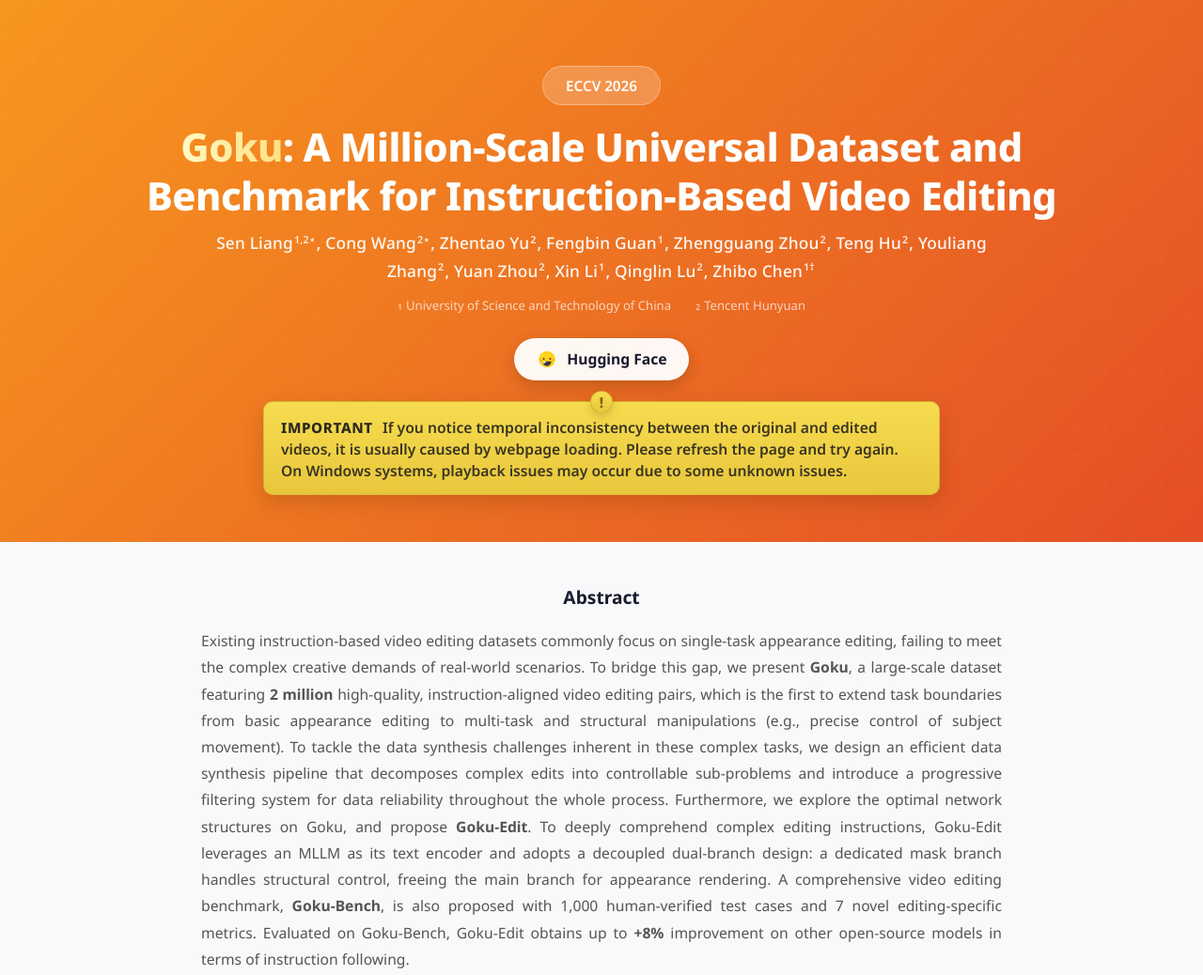
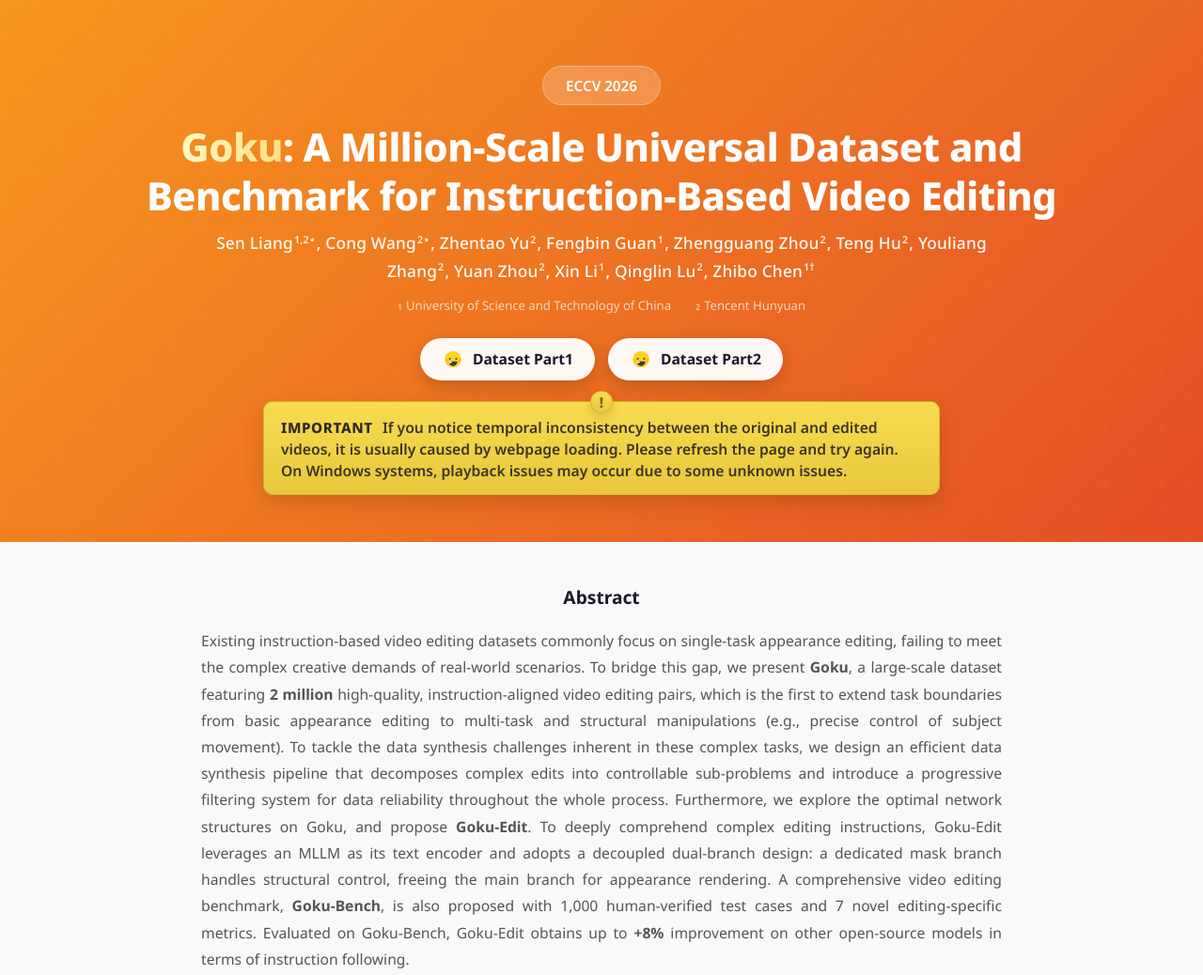
Before and after one commit to flying-sky999/Goku.github.io, a plain HTML site: page index.html in a window 1280 px wide. Shown: the top 1038 px of the page at 94% size. Drawn offline with Linux system fonts and the light colour scheme; a web font is replaced by a local one.

Commit message:
Update index.html

```diff
--- a/index.html
+++ b/index.html
@@ -1091,7 +1091,19 @@
                     <circle cx="22" cy="46" r="5" fill="#FF9D0B" opacity="0.6"/>
                     <circle cx="73" cy="46" r="5" fill="#FF9D0B" opacity="0.6"/>
                 </svg>
-                <span>Hugging Face</span>
+                <span>Dataset Part1</span>
+            </a>
+            <a class="hf-link" href="https://huggingface.co/datasets/Goku-2M/GOKU-2M/tree/main" target="_blank" rel="noopener">
+                <svg class="hf-logo" viewBox="0 0 95 88" xmlns="http://www.w3.org/2000/svg" aria-hidden="true">
+                    <circle cx="47.5" cy="42" r="34" fill="#FFD21E"/>
+                    <path d="M81.5 42c0 18.8-15.2 34-34 34S13.5 60.8 13.5 42 28.7 8 47.5 8s34 15.2 34 34z" fill="#FFD21E"/>
+                    <path d="M34 36a4 4 0 100 8 4 4 0 000-8zm27 0a4 4 0 100 8 4 4 0 000-8z" fill="#3A3B45"/>
+                    <path d="M30 53c0 9.7 7.8 17.5 17.5 17.5S65 62.7 65 53c0-2-3-2-7.5-2H37.5C33 51 30 51 30 53z" fill="#3A3B45"/>
+                    <path d="M37.5 51c-4.5 0-7.5 0-7.5 2 0 2.3.5 4.5 1.3 6.5 2-1 4.3-1.6 6.7-1.6 3.7 0 5.6-3.7 5.6-3.7s-1.9-3.2-6.1-3.2z" fill="#fff"/>
+                    <circle cx="22" cy="46" r="5" fill="#FF9D0B" opacity="0.6"/>
+                    <circle cx="73" cy="46" r="5" fill="#FF9D0B" opacity="0.6"/>
+                </svg>
+                <span>Dataset Part2</span>
             </a>
         </div>
         <p class="hero-note"><strong>Important</strong> If you notice temporal inconsistency between the original and edited videos, it is usually caused by webpage loading. Please refresh the page and try again. On Windows systems, playback issues may occur due to some unknown issues.</p>
```
